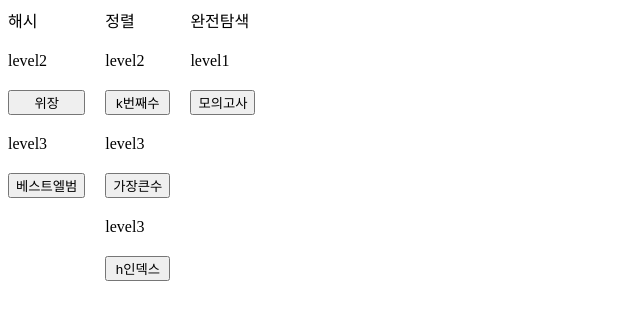
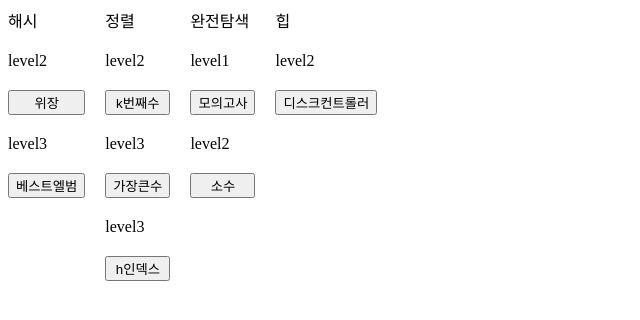
Before and after one commit to leeyc924/Coding-Test-Exer, a plain HTML site: page index.html in a window 1280 px wide. Shown: the whole page, without its empty margins (0-640 px from the left). Drawn offline with Linux system fonts and the light colour scheme.

Commit message:
디스크컨트롤러

```diff
--- a/exhaustiveSearch.js
+++ b/exhaustiveSearch.js
@@ -25,3 +25,12 @@ function mockTest() {
 
   console.log(answer);
 }
+
+function primeNumber() {
+  var numbers = "011";
+
+
+  var answer = 0;
+
+  console.log(answer);
+}
--- /dev/null
+++ b/heep.js
@@ -0,0 +1,3 @@
+function diskController() {
+  var jobs =[[0, 3], [1, 9], [2, 6]];
+}
--- a/index.html
+++ b/index.html
@@ -28,10 +28,18 @@
       <div>완전탐색</div>
       <div>level1</div>
       <button onclick="mockTest()">모의고사</button>
+      <div>level2</div>
+      <button onclick="primeNumber()">소수</button>
+    </div>
+    <div style="display: flex; flex-direction: column; gap: 20px;">
+      <div>힙</div>
+      <div>level2</div>
+      <button onclick="d()">디스크컨트롤러</button>
     </div>
   </div>
   <script type="text/javascript" src="/hash.js"></script>
   <script type="text/javascript" src="/sort.js"></script>
   <script type="text/javascript" src="/exhaustiveSearch.js"></script>
+  <script type="text/javascript" src="/heep.js"></script>
 </body>
 </html>
```
